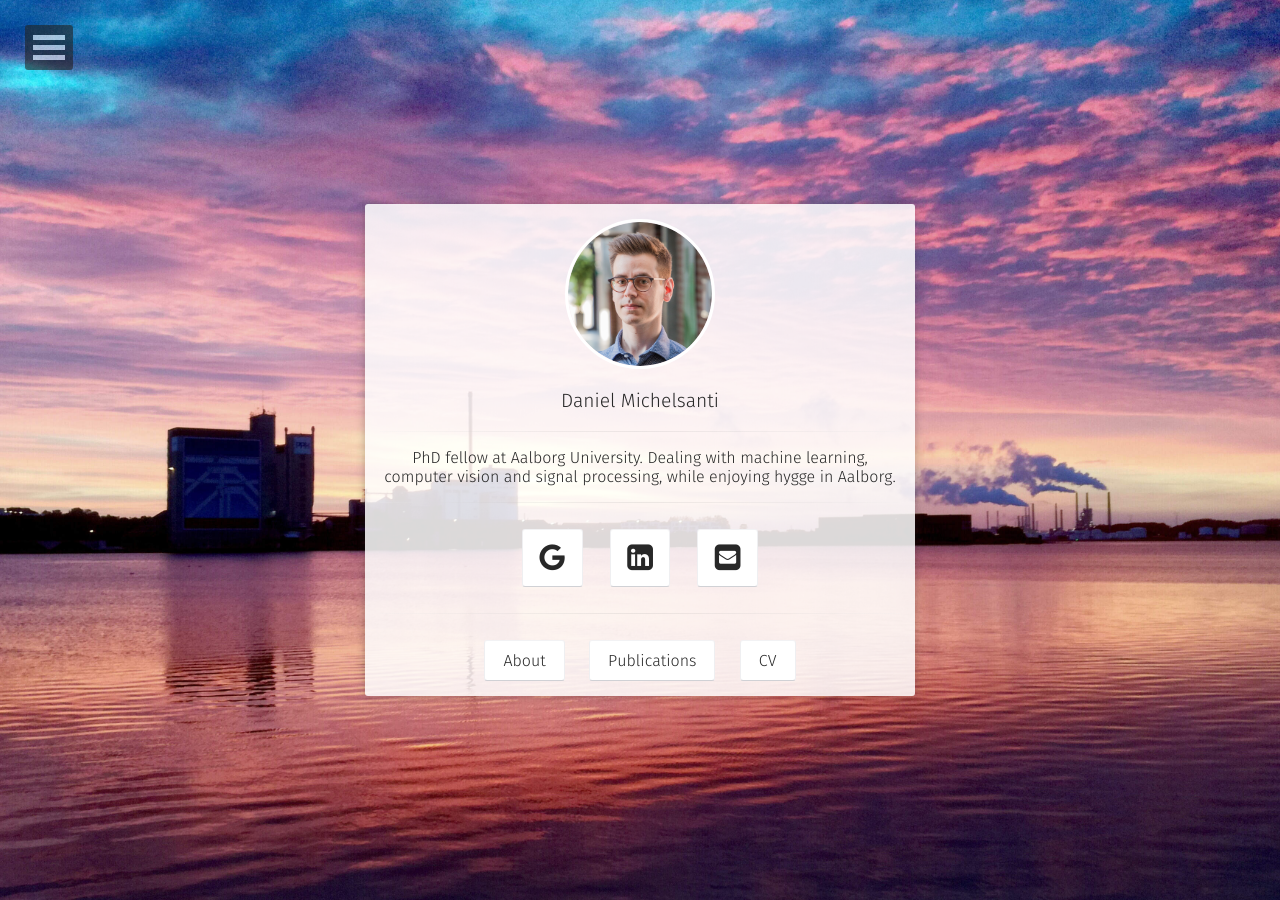
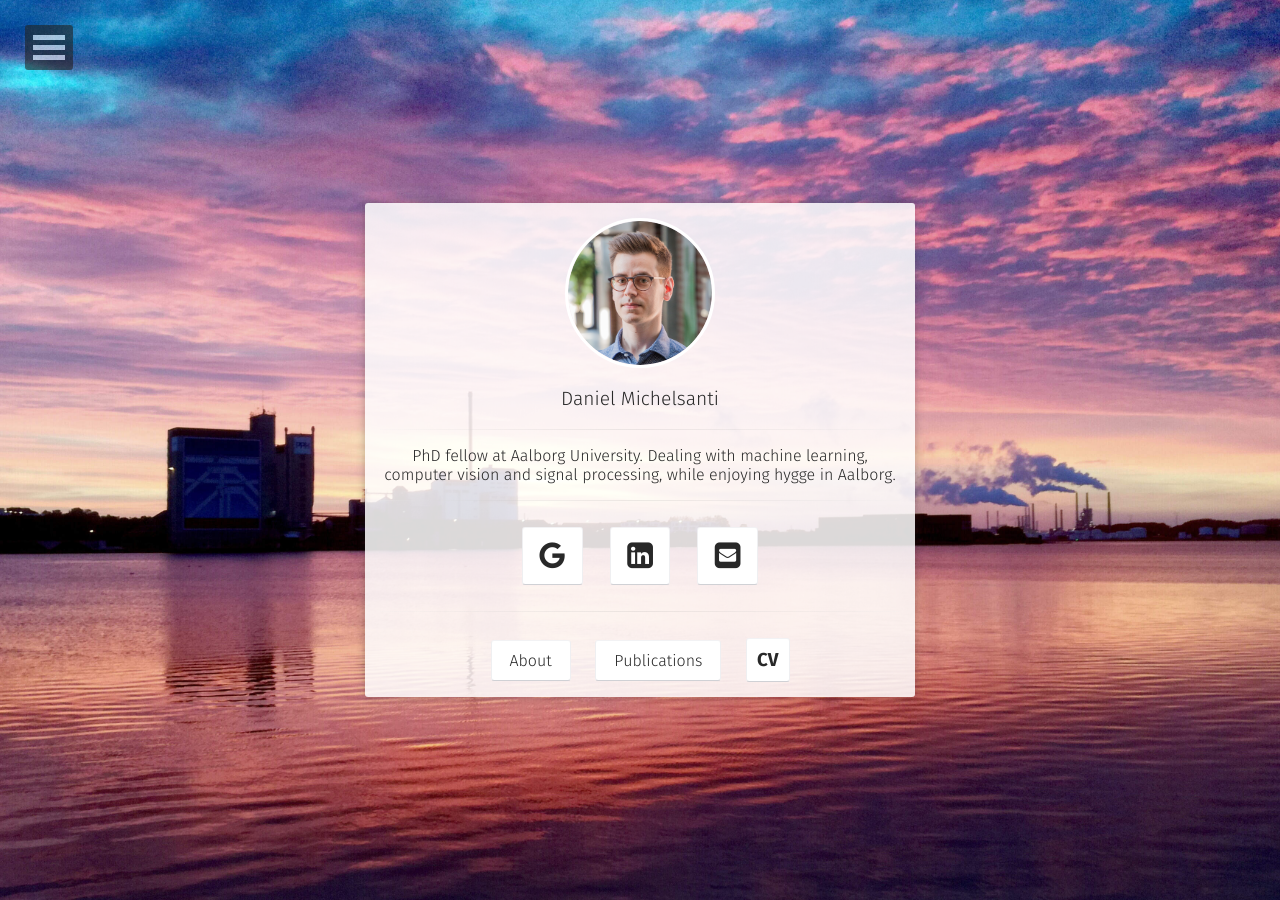
Before and after one commit to danmic/danmic.github.io, a Jekyll site: the page built from index.html, in a window 1280 px wide. Built offline with Jekyll 4.4.1, drawn with Linux system fonts in a browser that asks for light colours; some web fonts are replaced.

Commit message:
Update home.html

```diff
--- a/_layouts/home.html
+++ b/_layouts/home.html
@@ -38,9 +38,12 @@ layout: compress
                          <a class="btn zoombtn" href="{{ site.url }}/posts">
                          Publications
                          </a>
-                         <a class="btn zoombtn" href="{{ site.url }}/assets/img/MiDa_cv.pdf">
+                         <a class="social-btn" href="{{ site.url }}/assets/img/MiDa_cv.pdf" target="_blank" rel="noopener noreferrer">
                          CV
                          </a>
+                         <!--<a class="btn zoombtn" href="{{ site.url }}/assets/img/MiDa_cv.pdf">
+                         CV
+                         </a> -->
                     </h3>
                     <!--
                     <hr class="hr-line">
```
